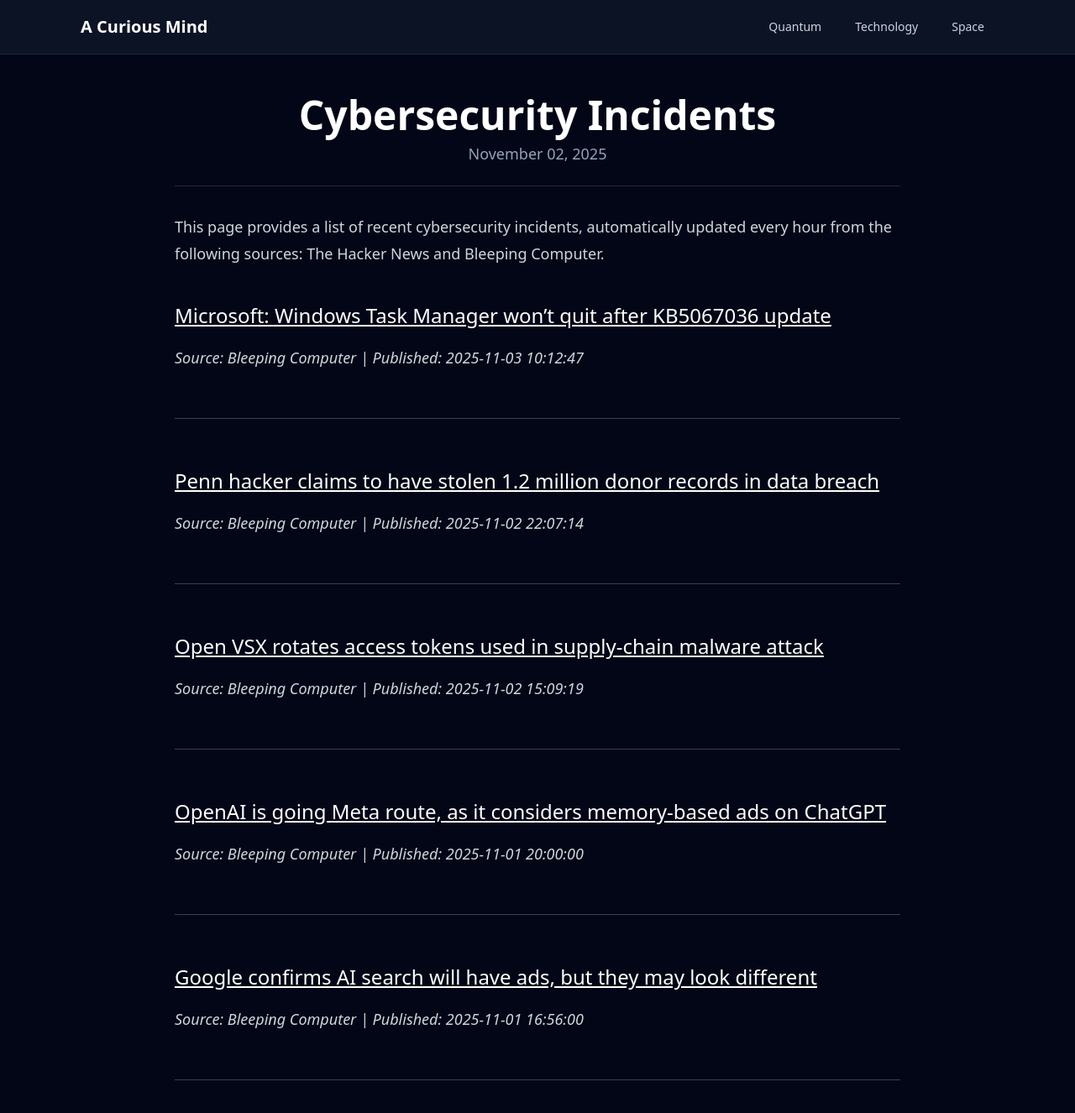
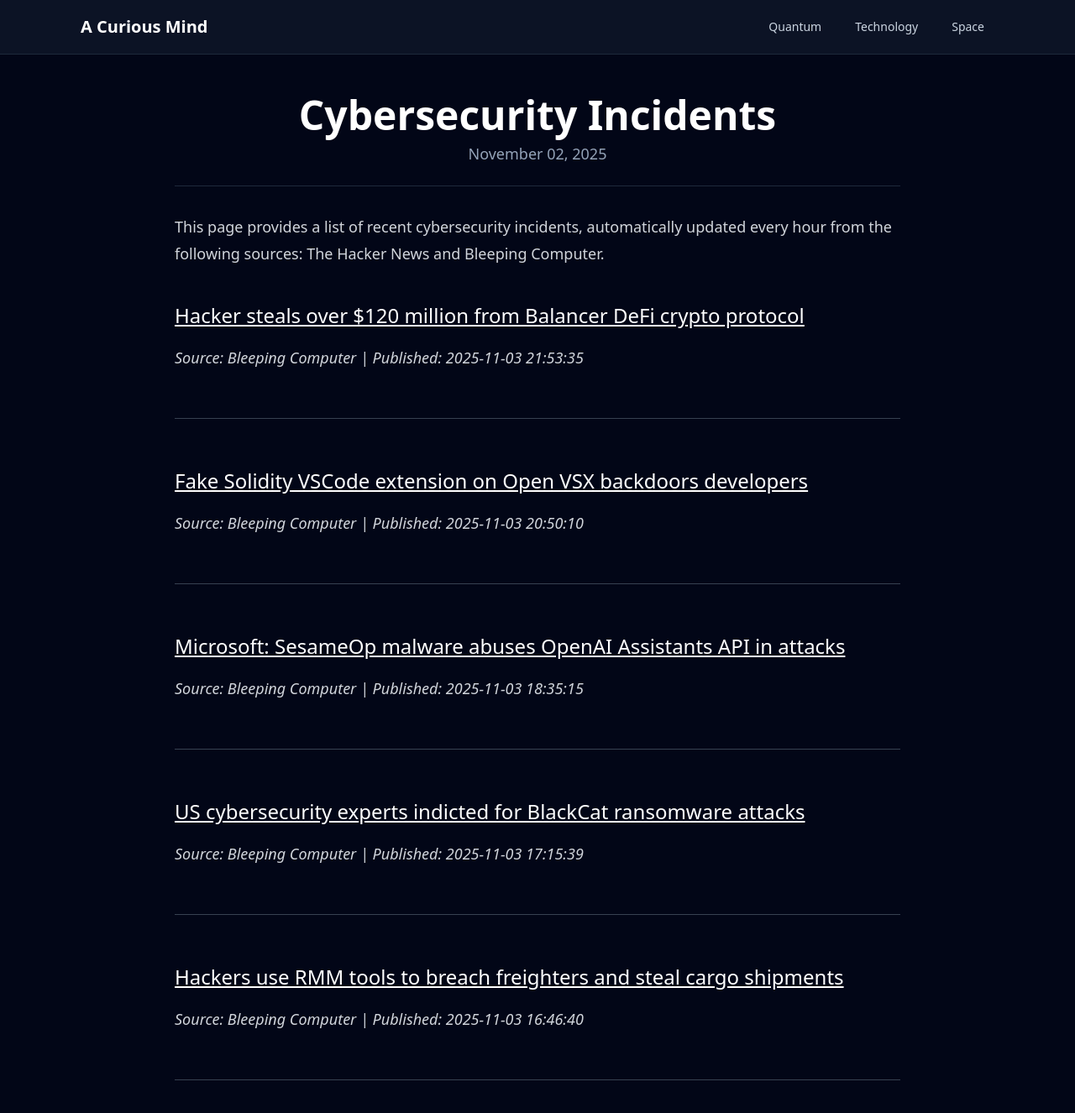
Before and after one commit to onehl7/onehl7.github.io, a Jekyll site: the page built from _posts/2025-11-02-cybersecurity-incidents.md, in a window 1280 px wide and 1400 px high. Shown: the top 1326 px of the window at 84% size. Built offline with Jekyll 4.4.1, drawn with Linux system fonts in a browser that asks for light colours; nearby versions of some CDN libraries.

Commit message:
Update news data

```diff
--- a/_data/news.json
+++ b/_data/news.json
@@ -1,32 +1,32 @@
 [
   {
     "source": "Bleeping Computer",
-    "title": "Microsoft: Windows Task Manager won\u2019t quit after KB5067036 update",
-    "link": "https://www.bleepingcomputer.com/news/microsoft/microsoft-windows-task-manager-wont-quit-after-kb5067036-update/",
-    "published": "2025-11-03 10:12:47"
+    "title": "Hacker steals over $120 million from Balancer DeFi crypto protocol",
+    "link": "https://www.bleepingcomputer.com/news/cryptocurrency/hacker-steals-over-120-million-from-balancer-defi-crypto-protocol/",
+    "published": "2025-11-03 21:53:35"
   },
   {
     "source": "Bleeping Computer",
-    "title": "Penn hacker claims to have stolen 1.2 million donor records in data breach",
-    "link": "https://www.bleepingcomputer.com/news/security/university-of-pennsylvania-hacker-claims-1.2-million-donor-data-breach/",
-    "published": "2025-11-02 22:07:14"
+    "title": "Fake Solidity VSCode extension on Open VSX backdoors developers",
+    "link": "https://www.bleepingcomputer.com/news/security/fake-solidity-vscode-extension-on-open-vsx-backdoors-developers/",
+    "published": "2025-11-03 20:50:10"
   },
   {
     "source": "Bleeping Computer",
-    "title": "Open VSX rotates access tokens used in supply-chain malware attack",
-    "link": "https://www.bleepingcomputer.com/news/security/open-vsx-rotates-tokens-used-in-supply-chain-malware-attack/",
-    "published": "2025-11-02 15:09:19"
+    "title": "Microsoft: SesameOp malware abuses OpenAI Assistants API in attacks",
+    "link": "https://www.bleepingcomputer.com/news/security/microsoft-sesameop-malware-abuses-openai-assistants-api-in-attacks/",
+    "published": "2025-11-03 18:35:15"
   },
   {
     "source": "Bleeping Computer",
-    "title": "OpenAI is going Meta route, as it considers memory-based ads on ChatGPT",
-    "link": "https://www.bleepingcomputer.com/news/artificial-intelligence/openai-is-going-meta-route-as-it-considers-memory-based-ads-on-chatgpt/",
-    "published": "2025-11-01 20:00:00"
+    "title": "US cybersecurity experts indicted for BlackCat ransomware attacks",
+    "link": "https://www.bleepingcomputer.com/news/security/us-cybersecurity-experts-indicted-for-blackcat-ransomware-attacks/",
+    "published": "2025-11-03 17:15:39"
   },
   {
     "source": "Bleeping Computer",
-    "title": "Google confirms AI search will have ads, but they may look different",
-    "link": "https://www.bleepingcomputer.com/news/google/google-confirms-ai-search-will-have-ads-but-they-may-look-different/",
-    "published": "2025-11-01 16:56:00"
+    "title": "Hackers use RMM tools to breach freighters and steal cargo shipments",
+    "link": "https://www.bleepingcomputer.com/news/security/hackers-use-rmm-tools-to-breach-freighters-and-steal-cargo-shipments/",
+    "published": "2025-11-03 16:46:40"
   }
 ]
```
